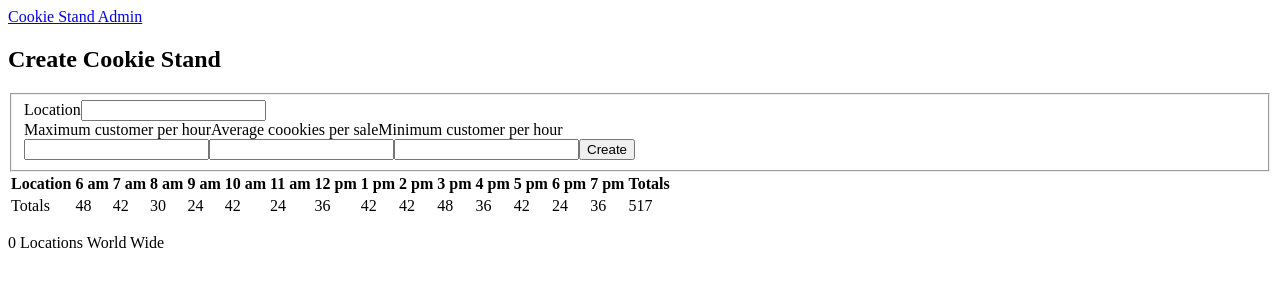
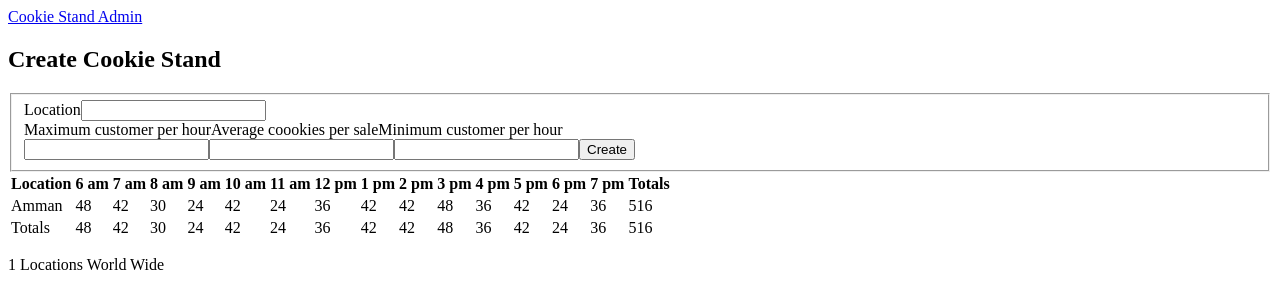
Before and after one commit to faisalabuzaid/cookie-stand-admin, a Next.js app: page / in a window 1280 px wide. Shown: the top 308 px of the page. Built offline with nearby package versions, Linux system fonts and the light colour scheme.

Commit message:
finish Lab38

```diff
--- a/components/Form.js
+++ b/components/Form.js
@@ -1,15 +1,32 @@
+
+
 export default function Form({action}) {
+
+  function getRandomInt(min, max) {
+    min = Math.ceil(min);
+    max = Math.floor(max);
+    return Math.floor(Math.random() * (max - min + 1) + min);
+  }
+
+  const calculatePerHour = function (min, max, avg){
+    let hourly_sales = []
+    let totalPerHour = 0
+    for (let i = 0; i < 14; i++) {
+      let totalCookiePerHour = Math.floor(getRandomInt(min, max) * avg);
+      hourly_sales.push(totalCookiePerHour)
+    }
+    action[2](action[3] + hourly_sales.reduce((a, b) => a+b))
+    return hourly_sales
+  }
+
+
     const registerUser = e => {
         e.preventDefault();
         const result =
           {
           'location': e.target.location.value ,
-          'mincus': e.target.min.value ,
-          'maxcus': e.target.max.value ,
-          'avgcookies': e.target.avg.value,
-          'hourly_sales': [48, 42, 30, 24, 42, 24, 36, 42, 42, 48, 36, 42, 24, 36]
+          'hourly_sales': calculatePerHour(e.target.min.value,e.target.max.value,e.target.avg.value),
         }
-
     action[1]([...action[0], result]);
     e.target.reset();
       }
--- a/components/Table.js
+++ b/components/Table.js
@@ -1,11 +1,8 @@
-import { hourly_sales } from '../pages/data';
+import { useState } from 'react';
+import hourly_sales from '../pages/data.json'
+export default function Table({ stands }) {
 
-export default function Table({ action }) {
-    const total = (test) => {
-        let result = 0
-        result = result+parseInt(test)
-        return result
-    }
+    console.log()
 
     return (
         <div className="text-center text-gray-700">
@@ -32,13 +29,13 @@ export default function Table({ action }) {
                 </thead>
                 <tbody>
 
-                    {action.map((h) =>
-                        <tr key={action.length}>
-                            <td> {h.location} </td>
-                            {hourly_sales.map((h) =>
-                                <td key={hourly_sales.length}> {hourly_sales[Math.floor(Math.random() * hourly_sales.length)]} </td>
+                    {stands[0].map(cookiStand =>
+                        <tr key={cookiStand.location}>
+                            <td> {cookiStand.location} </td>
+                            {cookiStand.hourly_sales.map((value,i) =>
+                                <td key={'value'+i}> {value} </td>
                             )}
-                            <td>{total(hourly_sales)}</td>
+                            <td>{cookiStand.hourly_sales.reduce((a, b) => a+b)}</td>
                         </tr>
                )}
 
@@ -46,10 +43,14 @@ export default function Table({ action }) {
                 <tfoot>
                     <tr>
                         <td>Totals</td>
-                        {hourly_sales.map(a =>
-                            <td key={hourly_sales.length}>{a}</td>
-                            )}
-                        <td>517</td>
+                                {hourly_sales[0].hourly_sales.map((_,i) => {
+
+                                    const amt = stands[0].reduce((acc, cur) => acc + cur.hourly_sales[i], 0);
+                                    return(<td key={i+stands[0].length}>{amt}</td>)
+                                }
+
+                                )}
+                        <td>{stands[1]}</td>
                     </tr>
                 </tfoot>
             </table>
--- a/pages/data.js
+++ /dev/null
@@ -1 +0,0 @@
-export const hourly_sales = [48, 42, 30, 24, 42, 24, 36, 42, 42, 48, 36, 42, 24, 36];
--- /dev/null
+++ b/pages/data.json
@@ -0,0 +1,21 @@
+[
+  {
+    "location": "Amman",
+    "hourly_sales": [
+      48,
+      42,
+      30,
+      24,
+      42,
+      24,
+      36,
+      42,
+      42,
+      48,
+      36,
+      42,
+      24,
+      36
+    ]
+  }
+]
--- a/pages/index.js
+++ b/pages/index.js
@@ -2,17 +2,18 @@ import { useState } from "react";
 import Form from "../components/Form";
 import Table from "../components/Table";
 import Footer from "../components/Footer";
+import data from '../pages/data';
+
 
 export default function Home({ children }) {
-
-  const [oneStand, setOneStand] = useState([]);
-  console.log(oneStand)
+  const [totalPerHour, setTotalPerHour] = useState(516);
+  const [cookieStands, setCookieStands] = useState(data)
 
   return (
     <div>
-      <Form action={[oneStand, setOneStand]} />
-      <Table action={oneStand}/>
-      <Footer action={oneStand}/>
+      <Form action={[cookieStands, setCookieStands, setTotalPerHour, totalPerHour]} />
+      <Table stands={[cookieStands, totalPerHour]}/>
+      <Footer action={cookieStands}/>
     </div>
   )
 }
```
